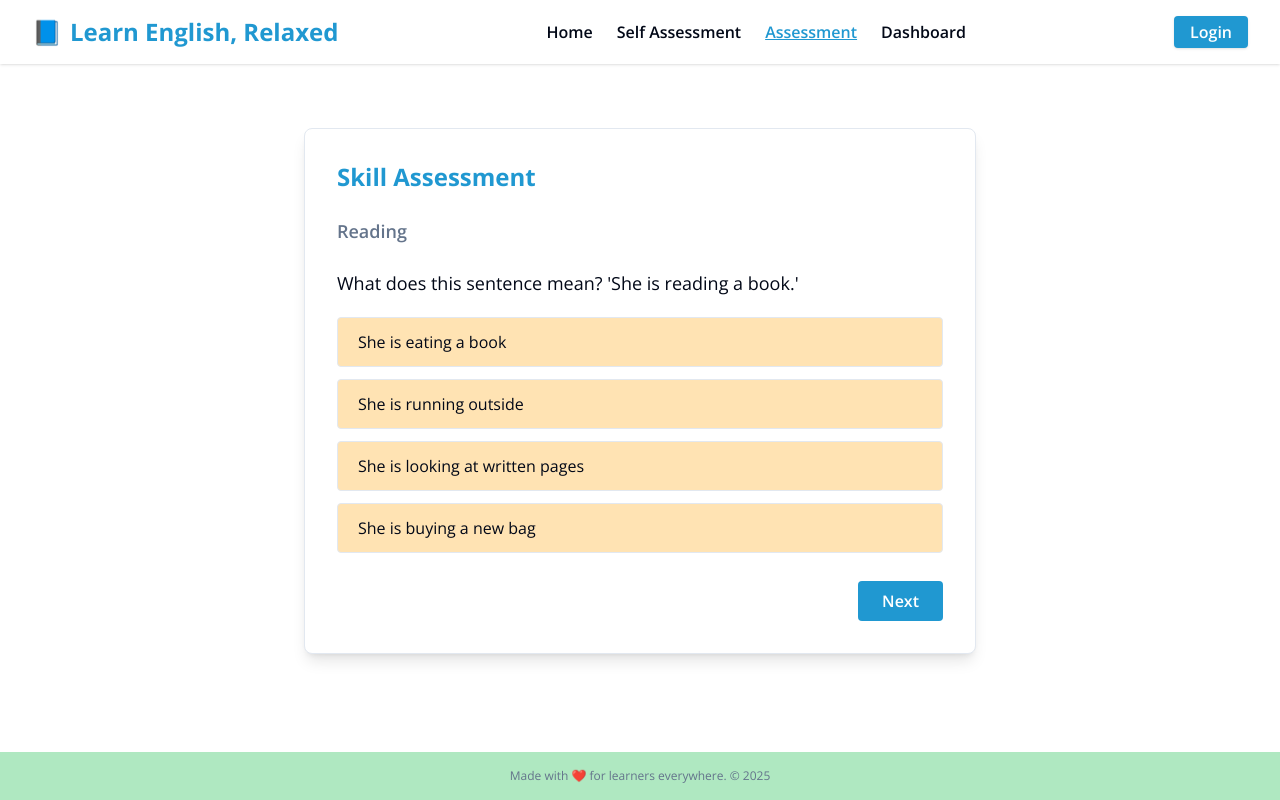
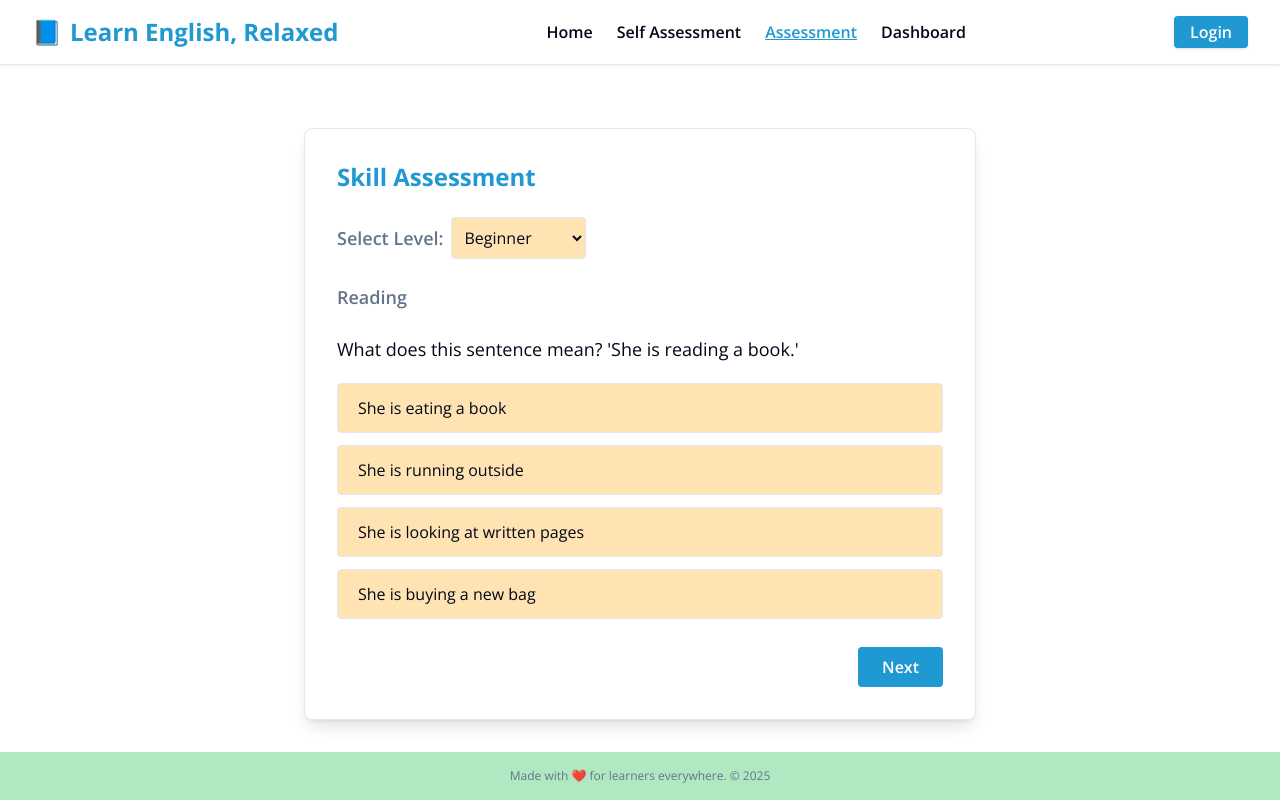
Before and after one commit to 0x-wzw/engage-english-journey, a React (Vite) app: page /assessment in a window 1280 px wide. Built offline with nearby package versions, Linux system fonts and the light colour scheme.

Commit message:
Refactor: Differentiate assessment levels
Implement different assessment levels.

```diff
--- a/src/pages/Assessment.tsx
+++ b/src/pages/Assessment.tsx
@@ -3,9 +3,9 @@ import Layout from "@/components/Layout";
 import { useState } from "react";
 import { Link } from "react-router-dom";
 
-/** Simple demo questions for each type. In production: make customizable */
-
-const ASSESSMENT_QUESTIONS = [
+// Demo assessment questions grouped by level for extensibility and customizability.
+const ASSESSMENT_QUESTIONS_BY_LEVEL = {
+  Beginner: [
     {
       skill: "reading",
       question: "What does this sentence mean? 'She is reading a book.'",
@@ -25,7 +25,7 @@ const ASSESSMENT_QUESTIONS = [
     {
       skill: "listening",
       question: "Listen and choose what you hear.",
-    audio: "/placeholder.mp3", // replace with actual audio when available
+      audio: "/placeholder.mp3",
       options: [
         "The cat is black",
         "The dog is running",
@@ -38,26 +38,92 @@ const ASSESSMENT_QUESTIONS = [
       skill: "speaking",
       question: "Say aloud: 'I am learning English.'",
       speaking: true,
-  }
-];
+    },
+  ],
+  Intermediate: [
+    {
+      skill: "reading",
+      question: "Choose the correct meaning: 'He will call you back.'",
+      options: [
+        "He will return your phone.",
+        "He will return your call.",
+        "He will call your friend.",
+        "He will block your number."
+      ],
+      answer: 1
+    },
+    {
+      skill: "writing",
+      question: "Write a short email to schedule a meeting.",
+      open: true,
+    },
+    {
+      skill: "listening",
+      question: "Listen and choose what you hear.",
+      audio: "/placeholder.mp3",
+      options: [
+        "She likes apples.",
+        "He reads fast.",
+        "They are watching a movie.",
+        "We finished our homework."
+      ],
+      answer: 2
+    },
+    {
+      skill: "speaking",
+      question: "Say aloud: 'Could you please repeat that?'",
+      speaking: true,
+    },
+  ],
+};
+
+const LEVELS = Object.keys(ASSESSMENT_QUESTIONS_BY_LEVEL);
 
 type AnswerData = {
   [index: number]: string | number;
 };
 
 const Assessment = () => {
+  const [level, setLevel] = useState(LEVELS[0]);
   const [step, setStep] = useState(0);
   const [answers, setAnswers] = useState<AnswerData>({});
+  // Allows "finish" message
   const [submitted, setSubmitted] = useState(false);
 
-  const question = ASSESSMENT_QUESTIONS[step];
+  // Questions for current level
+  const questions = ASSESSMENT_QUESTIONS_BY_LEVEL[level];
+  const question = questions[step];
 
-  // Handling speaking/audio is placeholder for now, as it's advanced and may need browser permissions/backends.
+  // Reset assessment on level change
+  const handleLevelChange = (evt: React.ChangeEvent<HTMLSelectElement>) => {
+    setLevel(evt.target.value);
+    setStep(0);
+    setAnswers({});
+    setSubmitted(false);
+  };
+
   return (
     <Layout>
       <div className="max-w-2xl mx-auto mt-10 bg-card p-8 rounded-lg shadow-lg border border-border animate-fade-in">
         <h1 className="text-2xl font-bold mb-6 text-primary">Skill Assessment</h1>
-        {step < ASSESSMENT_QUESTIONS.length ? (
+        {/* Level selector */}
+        <div className="mb-6 flex flex-col sm:flex-row gap-2 sm:items-center">
+          <label className="text-lg font-semibold text-muted-foreground" htmlFor="level-select">
+            Select Level:
+          </label>
+          <select
+            id="level-select"
+            className="border border-border rounded p-2 bg-accent font-medium text-base text-foreground focus:outline-none"
+            value={level}
+            onChange={handleLevelChange}
+          >
+            {LEVELS.map(lvl => (
+              <option value={lvl} key={lvl}>{lvl}</option>
+            ))}
+          </select>
+        </div>
+
+        {step < questions.length ? (
           <>
             <div className="mb-6">
               <span className="font-semibold text-lg text-muted-foreground">
@@ -75,7 +141,7 @@ const Assessment = () => {
                 Your browser does not support the audio element.
               </audio>
             )}
-            {/* Choice Q */}
+            {/* Choice Question */}
             {question.options && (
               <div className="grid grid-cols-1 gap-3 w-full">
                 {question.options.map((opt, idx) => (
@@ -120,10 +186,17 @@ const Assessment = () => {
               )}
               <button
                 className="ml-auto px-6 py-2 rounded bg-primary text-white font-semibold hover:bg-[#1277a8] transition"
-                onClick={() => setStep(s => s + 1)}
+                onClick={() => {
+                  if (step === questions.length - 1) {
+                    setSubmitted(true);
+                    setStep(s => s + 1);
+                  } else {
+                    setStep(s => s + 1);
+                  }
+                }}
                 disabled={question.open ? !answers[step] : (question.options ? answers[step] === undefined : false)}
               >
-                {step === ASSESSMENT_QUESTIONS.length - 1 ? "Finish" : "Next"}
+                {step === questions.length - 1 ? "Finish" : "Next"}
               </button>
             </div>
           </>
```
Lines whose indentation alone changed are shown as unchanged.
